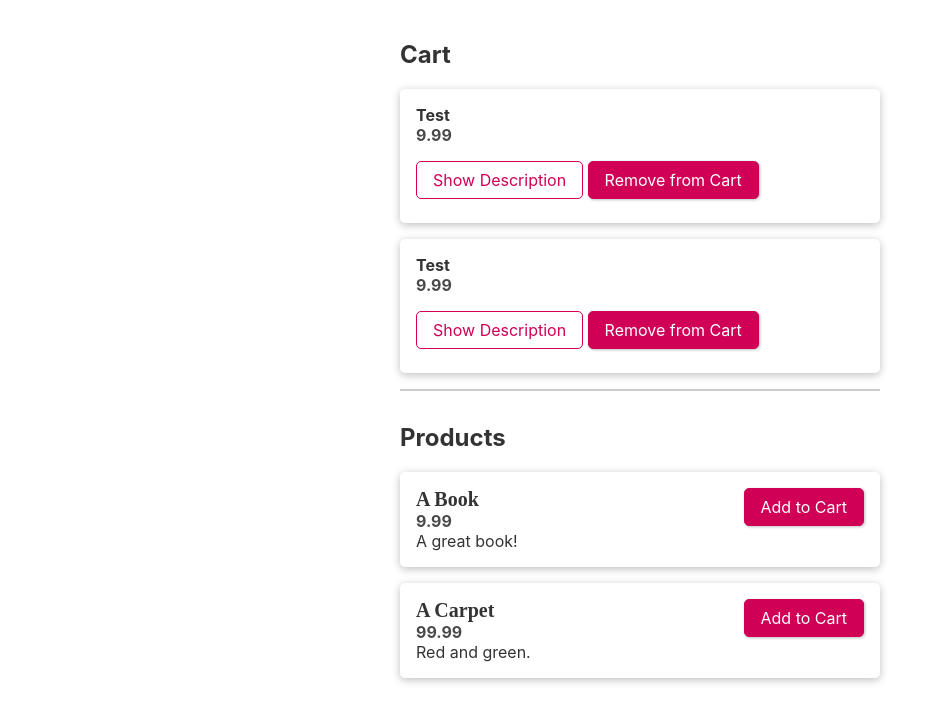
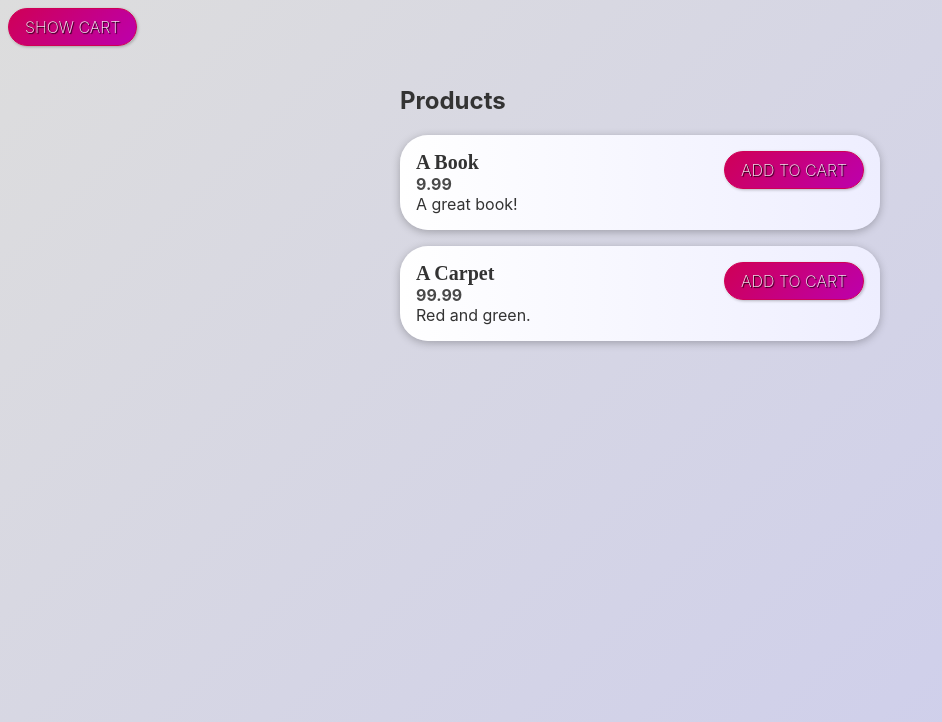
Before and after one commit to Fabezio/svelte-store, a Svelte app: page / in a window 1280 px wide. Shown: the top 722 px of the page, without its empty margins (0-942 px from the left). Built offline with nearby package versions, Linux system fonts and the light colour scheme.

Commit message:
product store created / app can rem ove from cart

```diff
--- a/public/global.css
+++ b/public/global.css
@@ -5,6 +5,7 @@ html, body {
 }
 
 body {
+	background: linear-gradient(0.375turn, #ddd, #cce);
 	color: #333;
 	margin: 0;
 	padding: 8px;
--- a/src/App.svelte
+++ b/src/App.svelte
@@ -1,7 +1,12 @@
 <script>
   import Cart from "./Cart/Cart.svelte";
   import Products from "./Products/Products.svelte";
+  import Button from './UI/Button.svelte'
+  let showCart=false
 </script>
 
-<Cart />
+<Button on:click={() => showCart = !showCart}>{showCart? 'hide' : 'show' } Cart</Button>
+{#if showCart}
+  <Cart />
+{/if}
 <Products />
--- a/src/Cart/Cart.svelte
+++ b/src/Cart/Cart.svelte
@@ -1,12 +1,19 @@
 <script>
+  // import { onDestroy } from 'svelte'
   import cartItems from "./cart-store"
   import CartItem from "./CartItem.svelte";
 
-  let items
+  // let items
 
-  cartItems.subscribe(its => {
-    items = its
-  })
+  // const unsubscribe = cartItems.subscribe(its => {
+  //   items = its
+  // })
+
+  // onDestroy(() => {
+  //   if(unsubscribe) {
+  //     unsubscribe()
+  //   }
+  // })
   // export let items = [
   //   {
   //     id: "p1",
@@ -26,7 +33,7 @@
     width: 30rem;
     max-width: 90%;
     margin: 2rem auto;
-    border-bottom: 2px solid #ccc;
+    /* border-bottom: 2px solid #ccc; */
   }
 
   ul {
@@ -38,8 +45,9 @@
 
 <section>
   <h1>Cart</h1>
+  <!-- <h2>{cartItems.target}</h2> -->
   <ul>
-    {#each items as item (item.id)}
+    {#each $cartItems as item (item.id)}
       <CartItem id={item.id} title={item.title} price={item.price} />
     {:else}
       <p>No items in cart yet!</p>
--- a/src/Cart/CartItem.svelte
+++ b/src/Cart/CartItem.svelte
@@ -1,4 +1,6 @@
 <script>
+  import cartItems from './cart-store'
+  import { products } from '../Products/products-store'
   import Button from "../UI/Button.svelte";
 
   export let title;
@@ -12,16 +14,18 @@
   }
 
   function removeFromCart() {
-    // ...
-    console.log("Removing...");
+    cartItems.update( items => {
+      return items.filter(i => i.id !== id)
+    })
   }
 </script>
 
 <style>
+
   li {
     margin: 1rem 0;
-    border-radius: 5px;
-    background: white;
+    border-radius: 1.75rem;
+    background: linear-gradient(0.375turn,white, #eef);
     box-shadow: 0 2px 8px rgba(0, 0, 0, 0.26);
     padding: 1rem;
   }
--- a/src/Products/Product.svelte
+++ b/src/Products/Product.svelte
@@ -16,12 +16,13 @@
       }]
     })
   }
+
 </script>
 
 <style>
   .product {
-    background: white;
-    border-radius: 5px;
+    background: linear-gradient(0.25turn, white, #eef);
+    border-radius: 1.75rem;
     box-shadow: 0 2px 8px rgba(0, 0, 0, 0.26);
     padding: 1rem;
     display: flex;
--- a/src/Products/Products.svelte
+++ b/src/Products/Products.svelte
@@ -1,20 +1,21 @@
 <script>
+  import { products } from './products-store'
   import Product from "../Products/Product.svelte";
 
-  let products = [
-    {
-      id: "p1",
-      title: "A Book",
-      price: 9.99,
-      description: "A great book!"
-    },
-    {
-      id: "p2",
-      title: "A Carpet",
-      price: 99.99,
-      description: "Red and green."
-    }
-  ];
+  // let products = [
+  //   {
+  //     id: "p1",
+  //     title: "A Book",
+  //     price: 9.99,
+  //     description: "A great book!"
+  //   },
+  //   {
+  //     id: "p2",
+  //     title: "A Carpet",
+  //     price: 99.99,
+  //     description: "Red and green."
+  //   }
+  // ];
 </script>
 
 <style>
@@ -27,7 +28,7 @@
 
 <section>
   <h1>Products</h1>
-  {#each products as product (product.id)}
+  {#each $products as product (product.id)}
     <Product
       id={product.id}
       title={product.title}
--- /dev/null
+++ b/src/Products/products-store.js
@@ -0,0 +1,15 @@
+import { writable } from 'svelte/store'
+
+export const products = writable([
+  {
+    id: "p1",
+    title: "A Book",
+    price: 9.99,
+    description: "A great book!"
+  }, {
+    id: "p2",
+    title: "A Carpet",
+    price: 99.99,
+    description: "Red and green."
+  }
+])
--- a/src/UI/Button.svelte
+++ b/src/UI/Button.svelte
@@ -6,13 +6,17 @@
   button {
     font: inherit;
     border: 1px solid #cf0056;
-    background: #cf0056;
+    background: linear-gradient(0.375turn, #cf0056,  hsl(305, 100%, 37%));
     padding: 0.5rem 1rem;
-    color: white;
-    border-radius: 5px;
+    color: whitesmoke;
+    border-radius: 1.25rem;
     box-shadow: 1px 1px 3px rgba(0, 0, 0, 0.26);
     cursor: pointer;
     text-decoration: none;
+    text-transform: uppercase;
+    font-weight: 200;
+    text-shadow: 1px 1px 1px black;
+    transition: all 175ms;
   }
 
   button:focus {
@@ -21,9 +25,10 @@
 
   button:hover,
   button:active {
-    background: #e40763;
-    border-color: #e40763;
+    background: linear-gradient(0.375turn,  hsl(305, 80%, 37%), #cf0056);
+    border-color: hsl(305, 80%, 37%);
     box-shadow: 1px 1px 8px rgba(77, 51, 51, 0.26);
+    font-weight: 100;
   }
 
   button:disabled,
```
